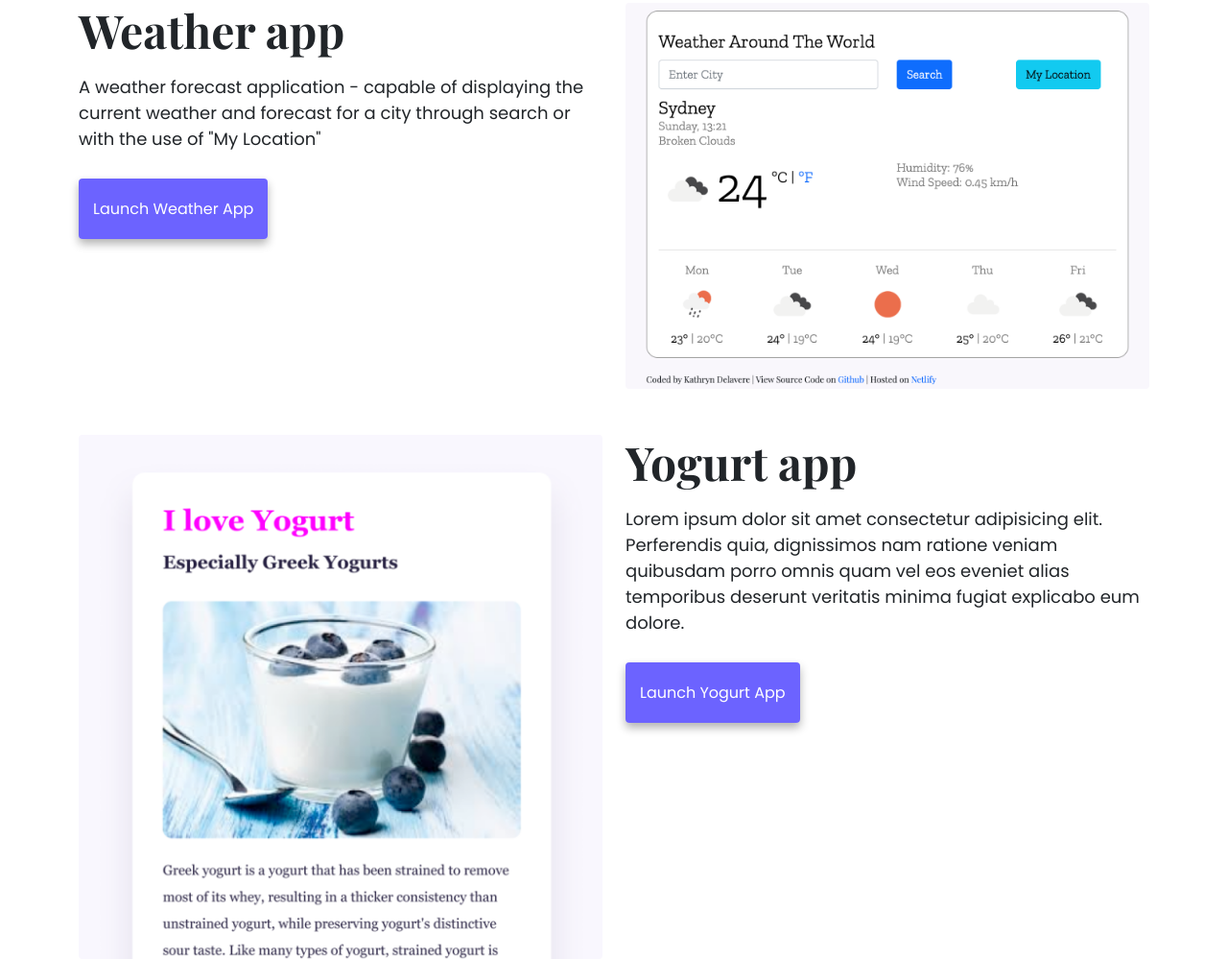
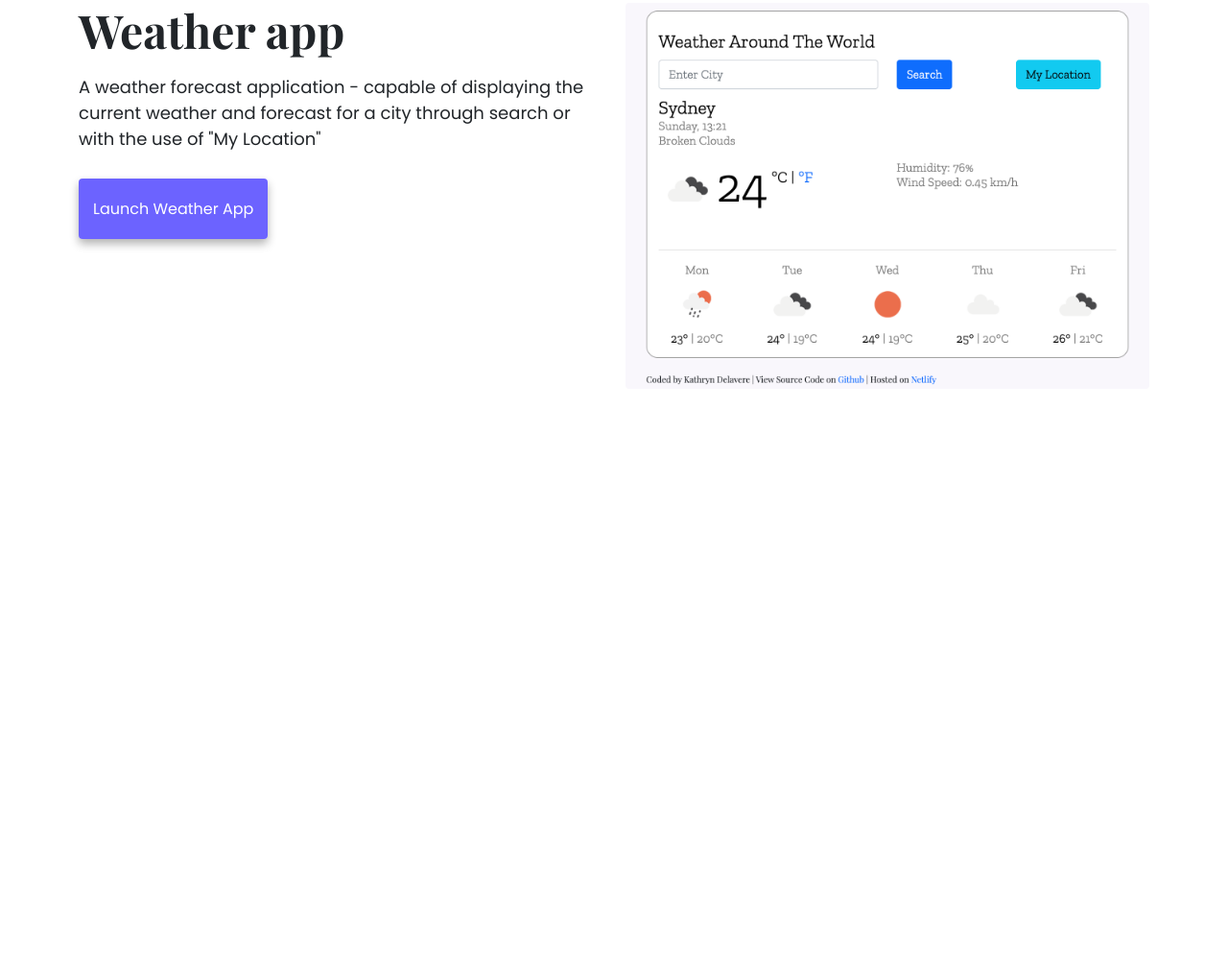
Before and after one commit to kdel01/PortfolioProject, a plain HTML site: page index.html in a window 1280 px wide. Shown: the part 884-1883 px from the top of the page at 96% size. After the commit the page ends 1289 px from the top, so only its background shows below. Drawn offline with nearby package versions, Linux system fonts and the light colour scheme.

Commit message:
removed yoghurt app

```diff
--- a/index.html
+++ b/index.html
@@ -136,29 +136,6 @@
           />
         </div>
       </div>
-      <div class="row mt-5">
-        <div class="col-md-6">
-          <img
-            src="images/yogurt.png"
-            class="img-fluid rounded"
-            alt="Yoghurt"
-          />
-        </div>
-        <div class="col-md-6">
-          <h2 class="mb-3">Yogurt app</h2>
-          <p>
-            Lorem ipsum dolor sit amet consectetur adipisicing elit. Perferendis
-            quia, dignissimos nam ratione veniam quibusdam porro omnis quam vel
-            eos eveniet alias temporibus deserunt veritatis minima fugiat
-            explicabo eum dolore.
-          </p>
-          <div class="mt-5">
-            <a href="#" class="primary-link" title="Yoghurt Website Link"
-              >Launch Yogurt App</a
-            >
-          </div>
-        </div>
-      </div>
     </div>
   </body>
 </html>
```
Also changed, not shown: about.html (+2 -9 lines), work.html (+0 -9 lines).
